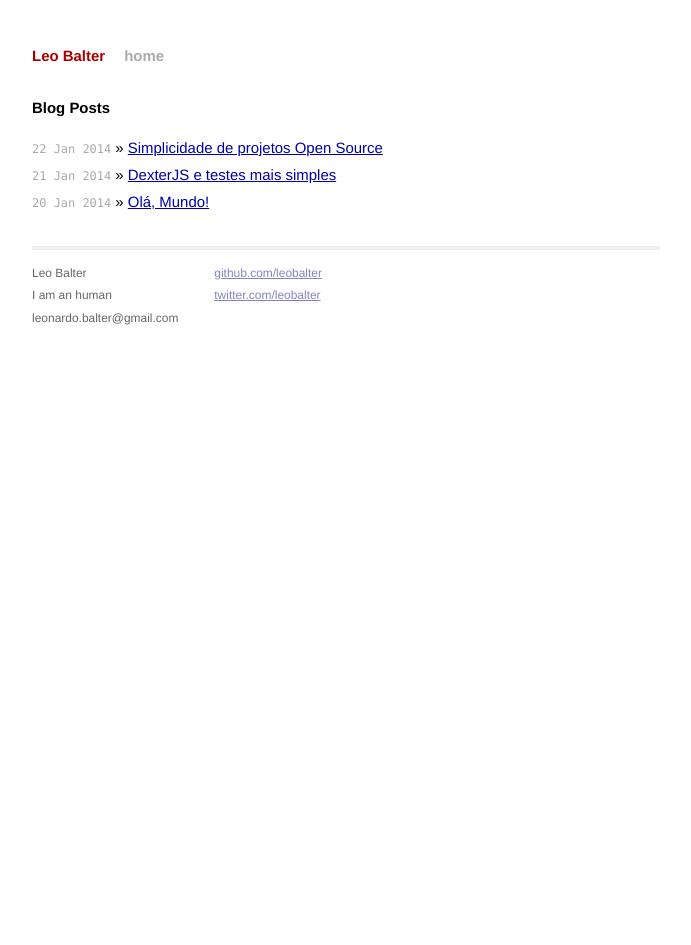
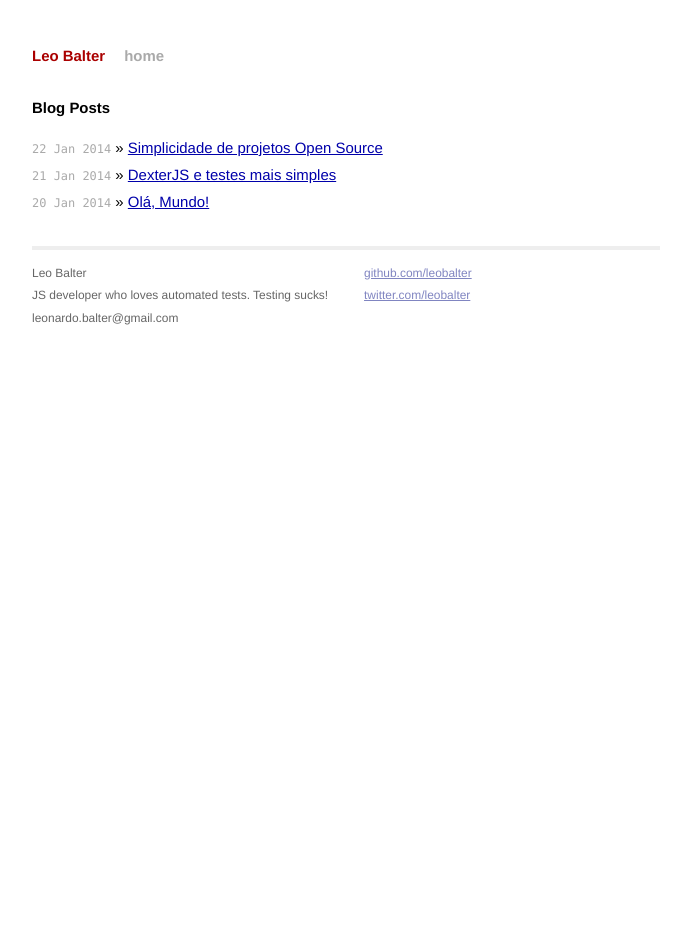
Before and after one commit to leobalter/leobalter.github.io, a Jekyll site: the page built from index.html, in a window 1280 px wide. Shown: the whole page, without its empty margins (294-985 px from the left). Built offline with Jekyll 4.4.1, drawn with Linux system fonts in a browser that asks for light colours; Markdown is read by kramdown in place of the engine named in the settings; comment, search, counter and statistics services are not loaded.

```diff
--- a/_layouts/default.html
+++ b/_layouts/default.html
@@ -27,7 +27,7 @@
             <div class="contact">
               <p>
                 Leo Balter<br />
-                I am an human<br />
+                JS developer who loves automated tests. Testing sucks!<br />
                 leonardo.balter@gmail.com
               </p>
             </div>
```
